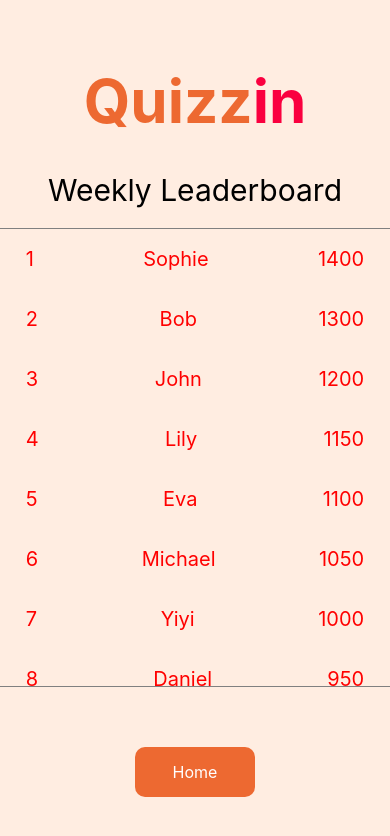
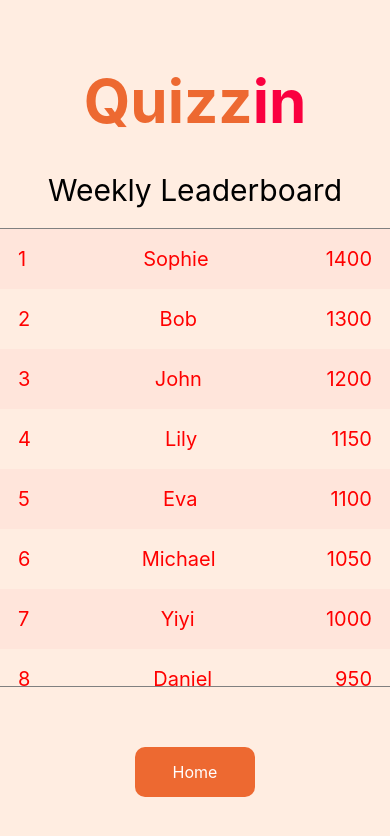
Before and after one commit to AraHugoAra/quizzin, a React Native app in the folder frontend/: screen /WeeklyRanking in a window 390 px wide. Shown: the top 836 px of the page. Built offline with nearby package versions, Linux system fonts and the light colour scheme.

Commit message:
add background

```diff
--- a/frontend/containers/WeeklyRankingScreen.tsx
+++ b/frontend/containers/WeeklyRankingScreen.tsx
@@ -25,11 +25,16 @@ export default function WeeklyRankingScreen() {
       <Text style={styles.title}>Weekly Leaderboard</Text>
 
       <FlatList
-        style={styles.rankingList}
+        style={styles.listContainer}
         data={orderedRangkingTab}
         keyExtractor={(item) => String(item.id)}
         renderItem={({ item, index }) => (
-          <View style={styles.userRanking}>
+          <View
+            style={[
+              styles.userRanking,
+              index % 2 === 0 ? styles.lineBackground : null
+            ]}
+          >
             <Text style={styles.rankingDetail}>{index + 1}</Text>
             <Text style={styles.rankingDetail}>{item.userName}</Text>
             <Text style={styles.rankingDetail}>{item.score}</Text>
@@ -63,14 +68,16 @@ const styles = StyleSheet.create({
     marginBottom: 20
   },
 
-  rankingList: {
+  listContainer: {
     borderTopWidth: 1,
     borderBottomWidth: 1,
     borderColor: "grey",
     width: "100%",
-    paddingLeft: "2%",
-    paddingRight: "2%",
     marginBottom: 30
+  },
+
+  lineBackground: {
+    backgroundColor: "#FFE5DB"
   },
 
   userRanking: {
```
